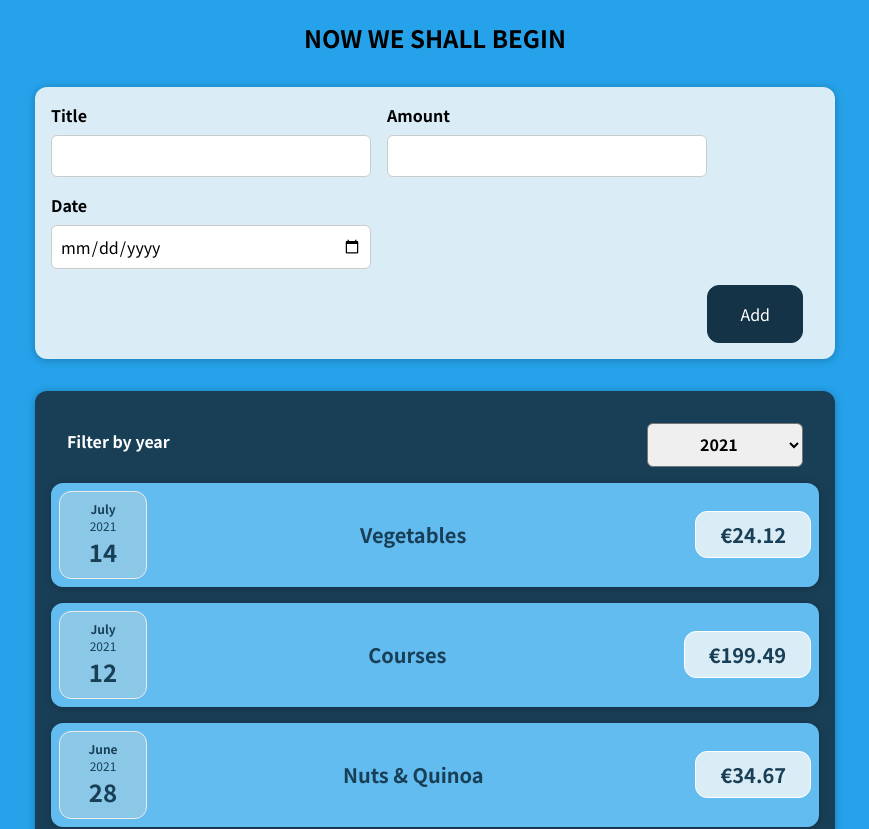
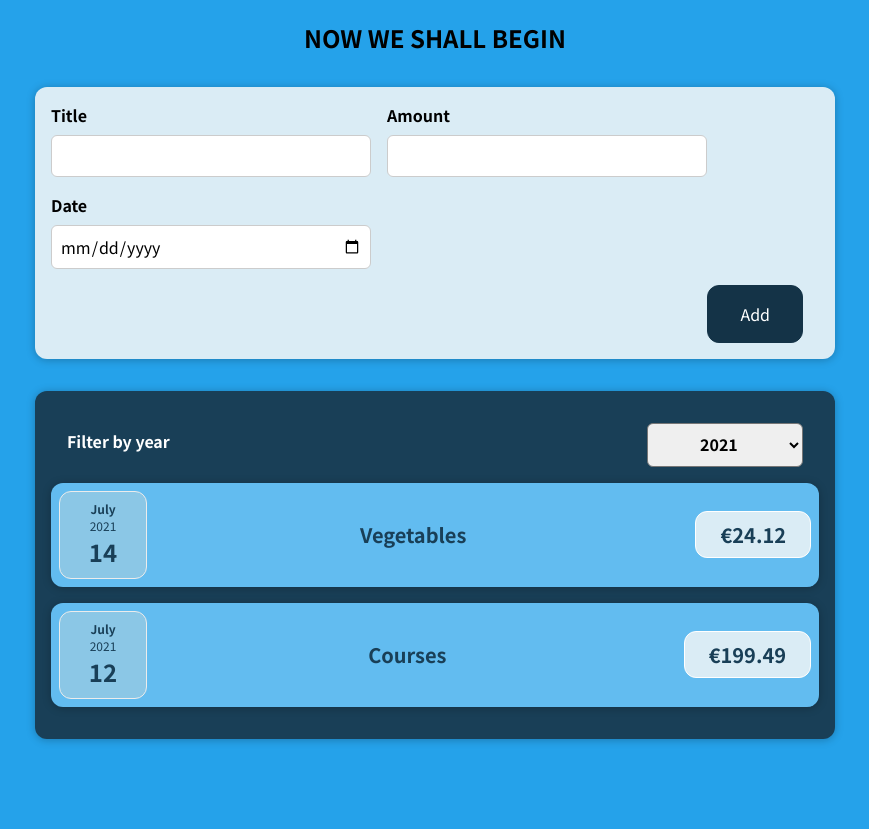
Before and after one commit to elicitmind/EXPENSES-REACTJS-PROJECT, a React (Create React App) app: page / in a window 1280 px wide. Shown: the top 829 px of the page, without its empty margins (205-1074 px from the left). After the commit the page ends 800 px from the top, so only its background shows below. Built offline with nearby package versions, Linux system fonts and the light colour scheme.

Commit message:
filter add

```diff
--- a/src/components/Expenses/Expenses.jsx
+++ b/src/components/Expenses/Expenses.jsx
@@ -6,12 +6,13 @@ import ExpensesFilter from "./ExpensesFilter";
 
 function Expenses(props) {
   const [filteredYear, setFilteredYear] = useState("2021");
-
+  const data = props.items.filter(e=>e.date.getFullYear().toString()===filteredYear)
 
   const dropdownChangeHandler = (newFilter) => {
     setFilteredYear(newFilter);
     console.log(filteredYear);
   };
+
   return (
     <Card className="expenses">
       <ExpensesFilter
@@ -19,7 +20,7 @@ function Expenses(props) {
         value={filteredYear}
       />
       {console.log(props.items)}
-      {props.items.map((e) => (
+      {data.map((e) => (
         <ExpenseItem key={e.id} title={e.title} amount={e.amount} date={e.date} />
       ))}
     </Card>
--- a/src/components/Expenses/initialExpenses.js
+++ b/src/components/Expenses/initialExpenses.js
@@ -14,13 +14,13 @@ const initialExpenses = [{
         id: 'e3',
         title: 'Nuts & Quinoa',
         amount: 34.67,
-        date: new Date(2021, 5, 28),
+        date: new Date(2020, 5, 28),
     },
     {
         id: 'e4',
         title: 'Hardware',
         amount: 450,
-        date: new Date(2021, 6, 12),
+        date: new Date(2019, 6, 12),
     },
 ];
 
```
Also changed, not shown: 1 other file (tests, documents, lock files or other folders).
